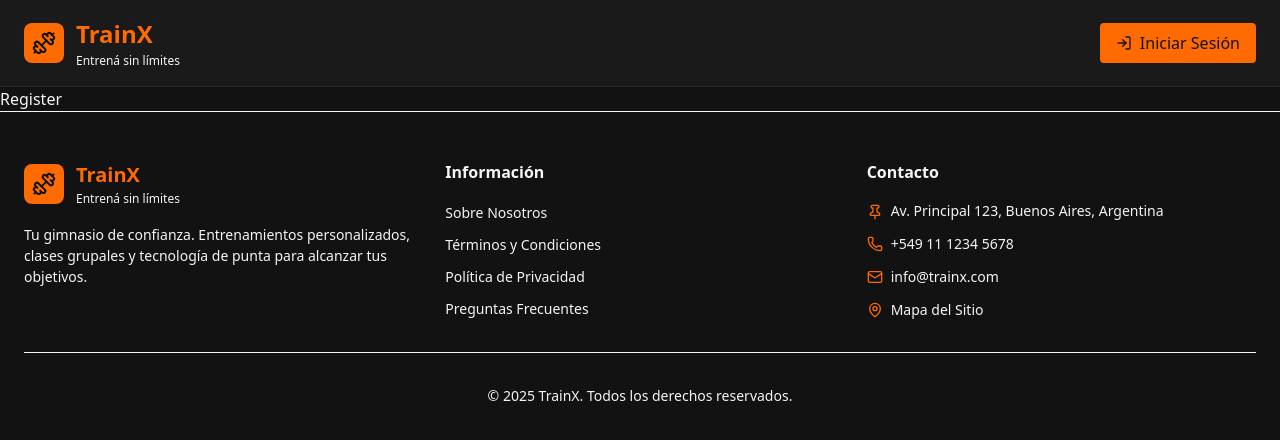
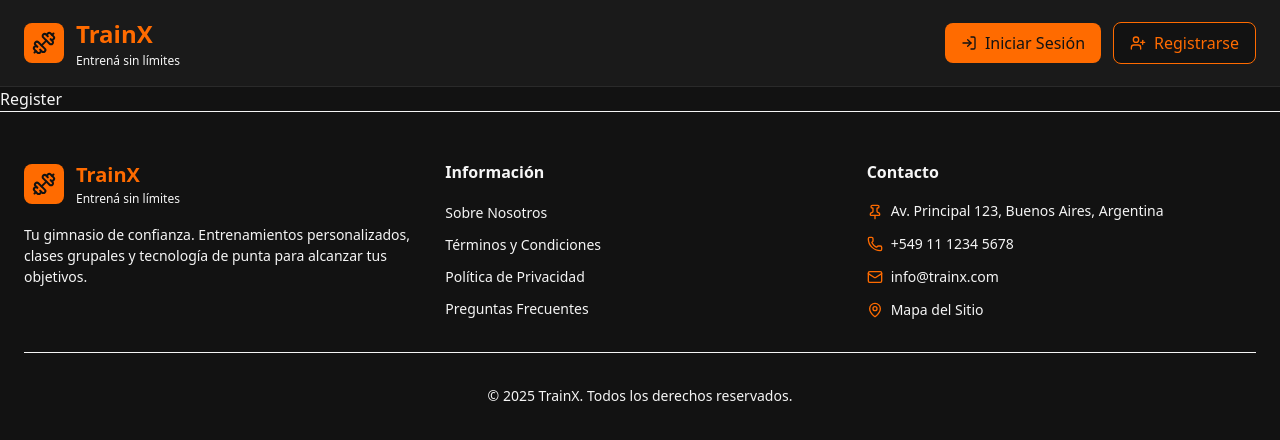
Before and after one commit to trainxproject/trainx-front, a Next.js app: page /register in a window 1280 px wide. Shown: the top 440 px of the page. Built offline with nearby package versions, Linux system fonts and the light colour scheme.

Commit message:
boton register

```diff
--- a/src/components/NavBar.tsx
+++ b/src/components/NavBar.tsx
@@ -1,12 +1,13 @@
-import { Dumbbell, Bell, User, LogOut, LogIn } from "lucide-react";
+import { Dumbbell, Bell, User, LogOut, LogIn, UserPlus } from "lucide-react";
 
 interface HeaderProps {
   userEmail?: string;
   onLogout?: () => void;
   onOpenLogin?: () => void;
+  onOpenRegister?: () => void;
 }
 
-export function NavBar({ userEmail, onLogout, onOpenLogin }: HeaderProps) {
+export function NavBar({ userEmail, onLogout, onOpenLogin, onOpenRegister }: HeaderProps) {
   const isLoggedIn = !!userEmail;
 
   return (
@@ -68,14 +69,25 @@ export function NavBar({ userEmail, onLogout, onOpenLogin }: HeaderProps) {
               )}
             </>
           ) : (
+            <>
             <button
               onClick={onOpenLogin}
-              className="flex items-center gap-2 px-4 py-2 rounded"
+              className="flex items-center gap-2 px-4 py-2 rounded-lg"
               style={{ backgroundColor: "var(--primary)", color: "var(--background)" }}
             >
               <LogIn className="w-4 h-4" />
               Iniciar Sesión
             </button>
+            <button
+                onClick={onOpenRegister}
+                className="hidden sm:flex items-center gap-2 px-4 py-2 rounded-lg border transition-colors
+             border-[var(--primary)] text-[var(--primary)] bg-[var(--background)]
+             hover:bg-[var(--primary)] hover:text-[var(--background)]"
+              >
+                <UserPlus className="w-4 h-4" />
+                Registrarse
+              </button>
+            </>
           )}
         </div>
       </div>
```
